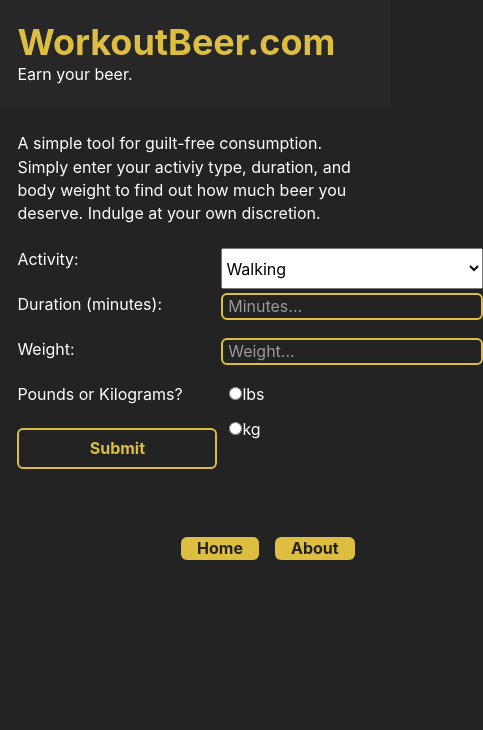
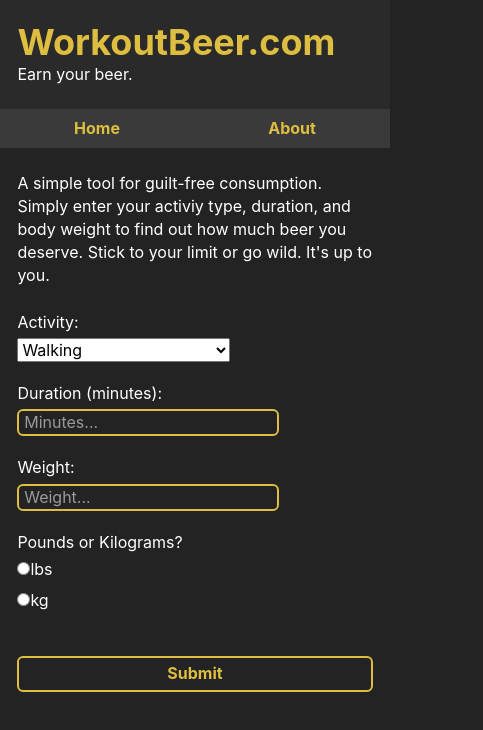
Before and after one commit to tbaraki/workoutBeer, a Gatsby site: page / in a window 390 px wide. Shown: the whole page, 483 px wide, since content can reach past the window. Built offline with nearby package versions, Linux system fonts and the light colour scheme; Gatsby itself is replaced by a stand-in of ours.

Commit message:
refactor mobile form, refactor header menu

```diff
--- a/src/components/form.css
+++ b/src/components/form.css
@@ -4,11 +4,46 @@
   grid-template-rows: 16% 16% 16% 16% 16% auto;
   grid-gap: 0.25rem;
   grid-template-areas:
-        "activity-label activity-input"
-        "duration-label duration-input"
-        "weight-label weight-input"
-        "unit-label unit-input"
-        "submit-input ."
+    'activity-label activity-input'
+    'duration-label duration-input'
+    'weight-label weight-input'
+    'unit-label unit-input'
+    'submit-input .';
+}
+
+@media only screen and (max-width: 480px) {
+  .form-container {
+    grid-template-columns: auto;
+    grid-template-rows: auto;
+    grid-template-areas:
+      'activity-label'
+      'activity-input'
+      'duration-label'
+      'duration-input'
+      'weight-label'
+      'weight-input'
+      'unit-label'
+      'unit-input'
+      'submit-input';
+  }
+}
+
+@media only screen and (max-width: 480px) {
+  .form-container .activity-label,
+  .form-container .duration-label,
+  .form-container .weight-label,
+  .form-container .unit-label {
+    margin: 0;
+  }
+  .form-container .activity-input,
+  .form-container .duration-input,
+  .form-container .weight-input,
+  .form-container .unit-input {
+    margin-bottom: 1rem;
+  }
+  .unit-input li {
+    margin-top: 0;
+  }
 }
 
 .form-container p {
@@ -21,6 +56,7 @@
 
 .activity-input {
   grid-area: activity-input;
+  width: 13.3rem;
 }
 
 .duration-label {
@@ -52,18 +88,18 @@
   margin-left: 0;
 }
 
-
-input[type=select], input[type=text] {
+input[type='select'],
+input[type='text'] {
   background-color: #232323;
   border-radius: 6px;
   border-width: 2px;
   border-style: solid;
   border-color: #ddbe40;
   color: #fff;
-    padding: 0 .3rem 0 .3rem;;
+  padding: 0 0.3rem 0 0.3rem;
 }
 
-input[type=submit] {
+input[type='submit'] {
   background-color: #232323;
   border-radius: 6px;
   border-width: 2px;
@@ -71,13 +107,13 @@ input[type=submit] {
   border-color: #ddbe40;
   color: #ddbe40;
   border-radius: 6px;
-    padding: .3rem;
+  padding: 0.3rem;
   font-weight: bold;
   font-family: -apple-system, BlinkMacSystemFont, Segoe UI, Roboto, Oxygen,
     Ubuntu, Cantarell, Fira Sans, Droid Sans, Helvetica Neue, sans-serif;
 }
 
-input[type=submit]:hover {
+input[type='submit']:hover {
   background-color: #ddbe40;
   color: #232323;
 }
--- a/src/components/form.js
+++ b/src/components/form.js
@@ -13,19 +13,31 @@ const Form = () => (
     </select>
 
     <p className="duration-label">Duration (minutes): </p>
-        <div className="duration-input" ><input type="text" name="Duration" placeholder="Minutes..." /></div>
+    <div className="duration-input">
+      <input type="text" name="Duration" placeholder="Minutes..." />
+    </div>
 
     <p className="weight-label">Weight: </p>
-        <div className="weight-input"><input type="text" name="Weight" placeholder="Weight..."/></div>
+    <div className="weight-input">
+      <input type="text" name="Weight" placeholder="Weight..." />
+    </div>
 
     <p className="unit-label">Pounds or Kilograms?</p>
-        <div className="unit-input"><ul>
-            <li><input type="radio" id="lbs" name="units" value="lbs" ></input><label for="lbs">lbs</label></li>
-            <li><input type="radio" id="kg" name="units" value="kg" ></input><label for="huey">kg</label></li>
-        </ul></div>
+    <div className="unit-input">
+      <ul>
+        <li>
+          <input type="radio" id="lbs" name="units" value="lbs" />
+          <label for="lbs">lbs</label>
+        </li>
+        <li>
+          <input type="radio" id="kg" name="units" value="kg" />
+          <label for="huey">kg</label>
+        </li>
+      </ul>
+    </div>
 
     <input className="submit-input" type="submit" value="Submit" />
-    </form >
+  </form>
 )
 
 export default Form
--- a/src/components/header.css
+++ b/src/components/header.css
@@ -1,3 +1,41 @@
+.header {
+  background: #2b2a2a;
+}
+
 .header-container p {
-    margin: 0;
+  margin: 0;
 }
+
+.header-container {
+  display: flex;
+  justify-content: flex-start;
+  align-items: center;
+  flex-wrap: wrap;
+  max-width: 960px;
+  margin: 0 auto;
+}
+
+.header-title {
+  margin: 0;
+  padding: 1.45rem 1.0875rem;
+  flex-grow: 3;
+}
+
+.header-title h1 {
+  margin: 0;
+}
+
+.header-title a {
+  color: #ddbe40;
+  text-decoration: none;
+}
+
+.header-menu {
+  flex-grow: 1;
+}
+
+@media only screen and (max-width: 320px) {
+  .header-title a {
+    font-size: 90%;
+  }
+}
--- a/src/components/header.js
+++ b/src/components/header.js
@@ -4,33 +4,17 @@ import Menu from '../components/Menu.js'
 import '../components/header.css'
 
 const Header = ({ siteTitle }) => (
-  <div className="header-container"
-    style={{
-      background: '#272727',
-      marginBottom: '0',
-    }}
-  >
-    <div
-      style={{
-        margin: '0 auto',
-        maxWidth: 960,
-        padding: '1.45rem 1.0875rem',
-      }}
-    >
-      <h1 style={{
-        margin: 0,
-      }}>
-        <Link
-          to="/"
-          style={{
-            color: '#ddbe40',
-            textDecoration: 'none',
-          }}
-        >
-          {siteTitle}
-        </Link>
-      </h1>
-      <p>Earn your beer.</p>
+  <div className="header">
+    <div className="header-container">
+      <div className="header-title">
+        <h1>
+          <Link to="/">{siteTitle}</Link>
+        </h1>
+        <p>Earn your beer.</p>
+      </div>
+      <div className="header-menu">
+        <Menu />
+      </div>
     </div>
   </div>
 )
--- a/src/components/layout.js
+++ b/src/components/layout.js
@@ -5,7 +5,6 @@ import { StaticQuery, graphql } from 'gatsby'
 
 import Header from './header'
 import './layout.css'
-import Menu from './menu';
 
 const Layout = ({ children }) => (
   <StaticQuery
@@ -23,8 +22,14 @@ const Layout = ({ children }) => (
         <Helmet
           title={data.site.siteMetadata.title}
           meta={[
-            { name: 'description', content: 'A simple tool for guilt-free consumption.' },
-            { name: 'keywords', content: 'workout, beer, calculator, exercise, calories' },
+            {
+              name: 'description',
+              content: 'A simple tool for guilt-free consumption.',
+            },
+            {
+              name: 'keywords',
+              content: 'workout, beer, calculator, exercise, calories',
+            },
           ]}
         >
           <html lang="en" />
--- a/src/components/menu.css
+++ b/src/components/menu.css
@@ -1,21 +1,35 @@
-li a{
-    text-decoration: none;
-    color: #232323;
-    padding: 1rem;
-    font-family: -apple-system, BlinkMacSystemFont, Segoe UI, Roboto, Oxygen,
+li a {
+  text-decoration: none;
+  color: #ddbe40;
+  padding: 1rem;
+  font-family: -apple-system, BlinkMacSystemFont, Segoe UI, Roboto, Oxygen,
     Ubuntu, Cantarell, Fira Sans, Droid Sans, Helvetica Neue, sans-serif;
-    font-weight: bold;
+  font-weight: bold;
 }
 
 li a:visited {
-    color: #232323;
+  color: #ddbe40;
+}
+
+li a:hover {
+  text-decoration: underline;
 }
 
 li {
-    margin: 0 .5rem;
+  margin: 0 0.5rem;
 }
 
-.menu-btn {
-    background-color: #ddbe40;
-    border-radius: 6px;
+.menu {
+  display: flex;
+  list-style: none;
+  margin: 0;
 }
+
+@media only screen and (max-width: 480px) {
+  .menu {
+    background-color: #3a3a3a;
+  }
+  ul li {
+    margin: 0.5rem auto;
+  }
+}
--- a/src/components/menu.js
+++ b/src/components/menu.js
@@ -3,20 +3,16 @@ import { Link } from 'gatsby'
 import '../components/menu.css'
 
 const Menu = () => (
-    <div style={{
-        margin: 0,
-        width: '100%',
-    }}>
-        <ul style={{
-            listStyle: 'none',
-            display: 'flex',
-            justifyContent: 'right',
-            padding: '10px',
-        }}>
-            <li className="menu-btn"><Link to="/">Home</Link></li>
-            <li className="menu-btn"><Link to="/about/">About</Link></li>
-        </ul>
-    </div>
+  <div>
+    <ul className="menu">
+      <li>
+        <Link to="/">Home</Link>
+      </li>
+      <li>
+        <Link to="/about/">About</Link>
+      </li>
+    </ul>
+  </div>
 )
 
 export default Menu
--- a/src/pages/404.js
+++ b/src/pages/404.js
@@ -1,10 +1,14 @@
 import React from 'react'
 import Layout from '../components/layout'
+import { Link } from 'gatsby'
 
 const NotFoundPage = () => (
   <Layout>
     <h1>NOT FOUND</h1>
-    <p>You just hit a route that doesn&#39;t exist... the sadness.</p>
+    <p>
+      The requested page doesn&#39;t exist... the sadness. Check you spelling or
+      head back to the <Link to="/">homepage</Link>.{' '}
+    </p>
   </Layout>
 )
 
--- a/src/pages/index.js
+++ b/src/pages/index.js
@@ -1,16 +1,16 @@
 import React from 'react'
 import Layout from '../components/layout'
 import Form from '../components/form'
-import Menu from "../components/menu"
 
 const IndexPage = () => (
   <Layout>
-
-    <p>A simple tool for guilt-free consumption. Simply enter your activiy type, duration, and body weight to find out how much beer you deserve. Indulge at your own discretion.</p>
+    <p>
+      A simple tool for guilt-free consumption. Simply enter your activiy type,
+      duration, and body weight to find out how much beer you deserve. Stick to
+      your limit or go wild. It's up to you.
+    </p>
 
     <Form />
-
-    <Menu></Menu>
   </Layout>
 )
 
```
Also changed, not shown: src/pages/about.js (+13 -5 lines). Lines whose indentation alone changed are shown as unchanged.
